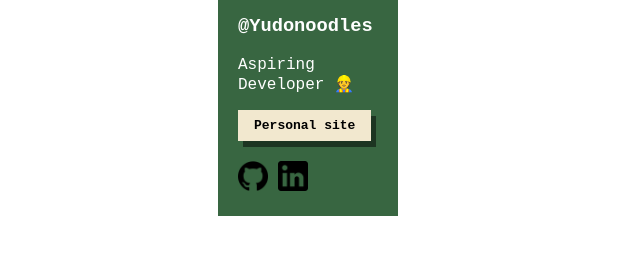
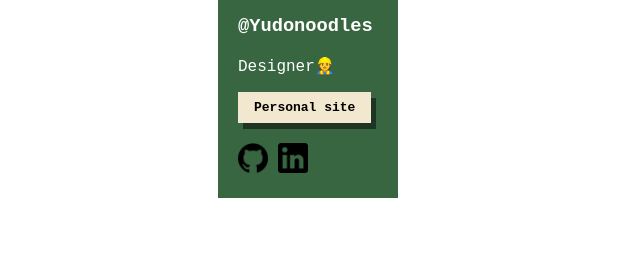
Before and after one commit to yudonoodles/business-card, a website built with Vite: page index.html in a window 1280 px wide. Shown: the part 187-442 px from the top of the page, without its empty margins (332-972 px from the left). Built offline with nearby package versions, Linux system fonts and the light colour scheme.

Commit message:
Update index.html

```diff
--- a/index.html
+++ b/index.html
@@ -7,7 +7,7 @@
             <img class="profile" src="images/yudon.jpg">
             <div class ="text" >
                 <h3>@Yudonoodles</h3>
-                <p>Aspiring Developer &#128119;</p>
+                <p>Designer&#128119;</p>
                 <a href="https://knittingsite.netlify.app/" target="_blank"><button class="btn">Personal site</button></a>
                 <div class="social">
                     <a class href="https://github.com/yudonoodles" target="_blank">
```
